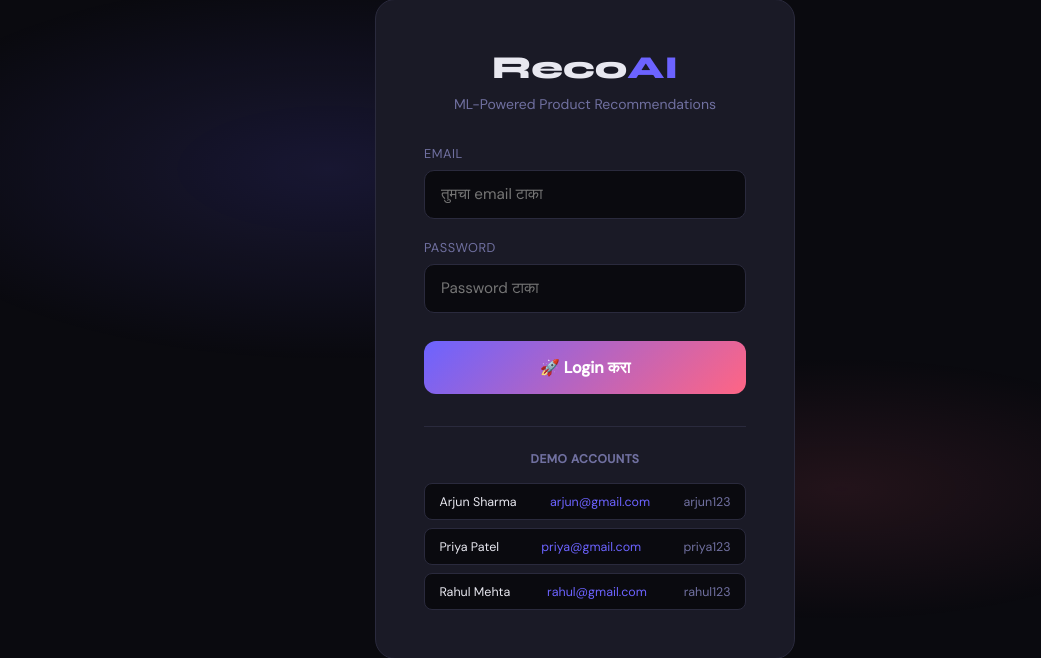
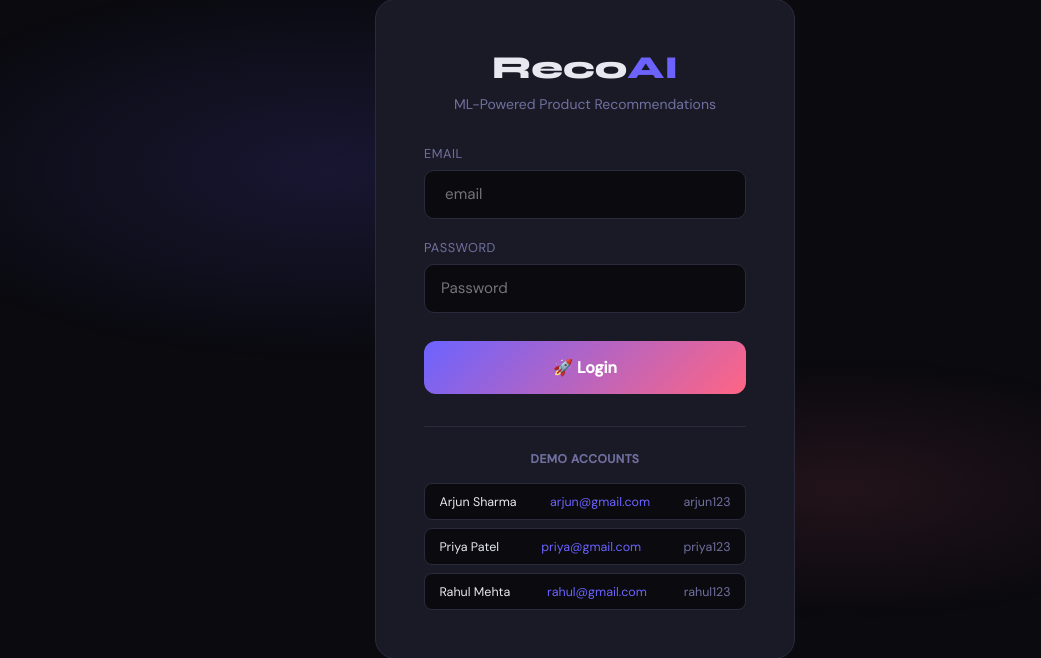
Before and after one commit to saurabhnalawade538/recommendation-engine, a Flask app: page /login in a window 1280 px wide. Shown: the part 71-729 px from the top of the page, without its empty margins (55-1096 px from the left). Run offline with Flask 3, Linux system fonts and the light colour scheme.

Commit message:
add login page

```diff
--- a/templates/login.html
+++ b/templates/login.html
@@ -165,13 +165,13 @@ body::before {
   <form method="POST" action="/login">
     <div class="form-group">
       <label>Email</label>
-      <input type="email" name="email" placeholder="तुमचा email टाका" required/>
+      <input type="email" name="email" placeholder=" email " required/>
     </div>
     <div class="form-group">
       <label>Password</label>
-      <input type="password" name="password" placeholder="Password टाका" required/>
+      <input type="password" name="password" placeholder="Password " required/>
     </div>
-    <button type="submit" class="btn-login">🚀 Login करा</button>
+    <button type="submit" class="btn-login">🚀 Login </button>
   </form>
 
   <div class="demo-accounts">
```
